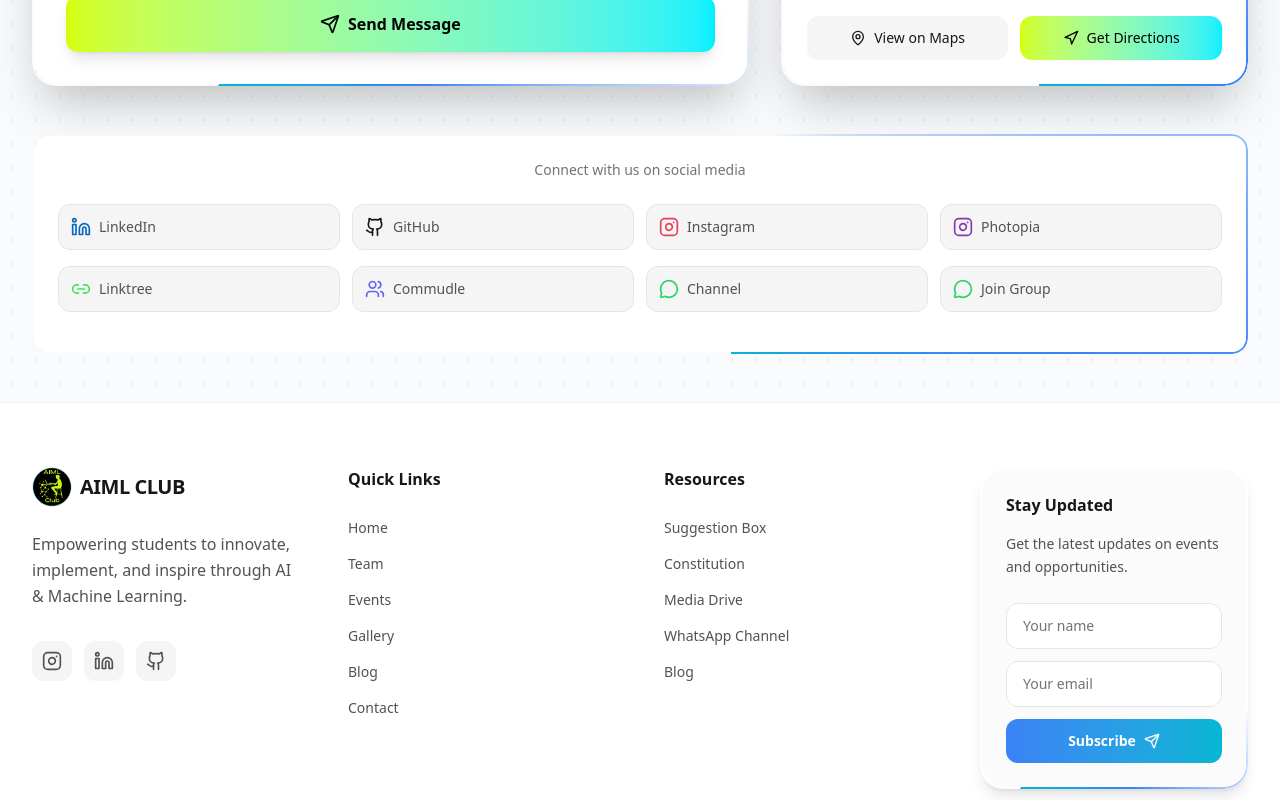
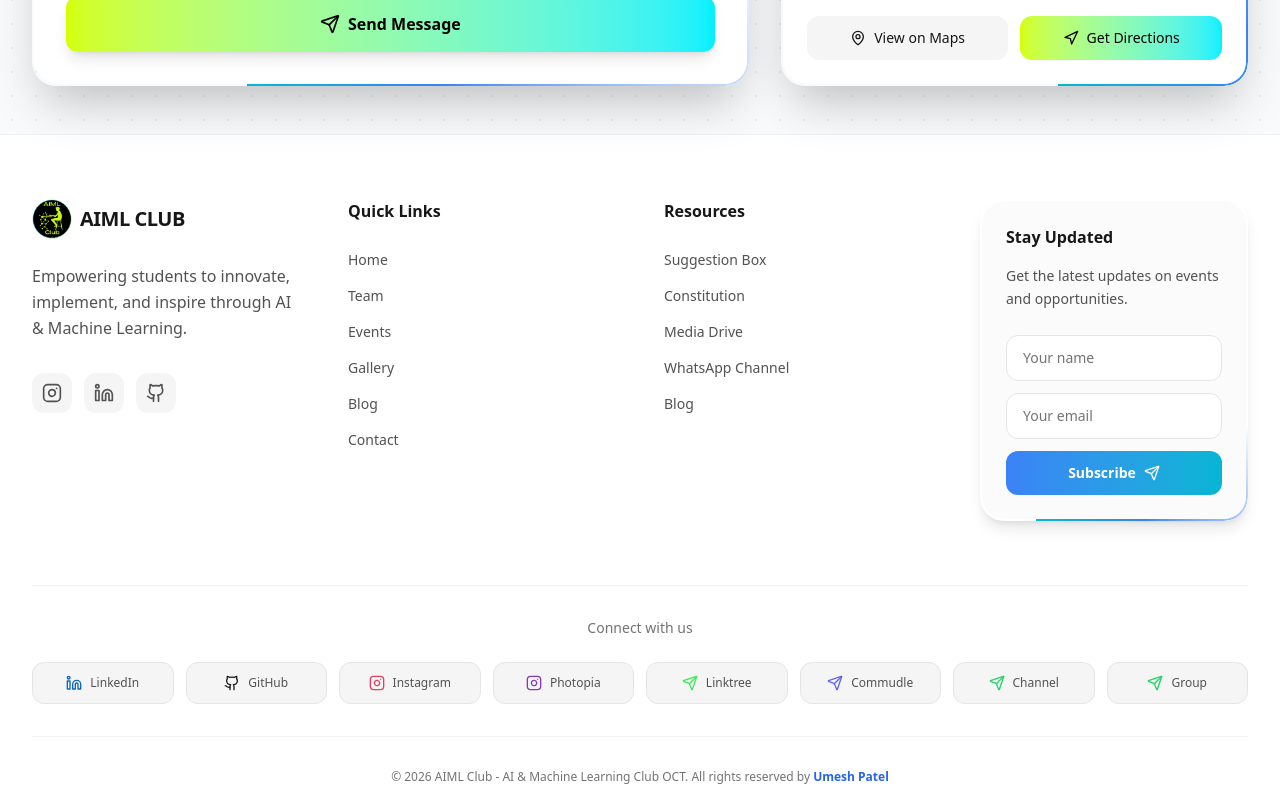
Before and after one commit to UmeshCode1/ai-ml-club, a Next.js app: page /contact in a window 1280 px wide. Shown: the part 1020-1820 px from the top of the page. Built offline with nearby package versions, Linux system fonts and the light colour scheme; no server answers.

Commit message:
fix: Removed social links section from contact page, cleaned up unused imports

```diff
--- a/src/app/contact/page.tsx
+++ b/src/app/contact/page.tsx
@@ -1,7 +1,7 @@
 "use client";
 
 import { motion } from "framer-motion";
-import { Mail, MapPin, Phone, User, Send, Loader2, Navigation, Linkedin, Github, Instagram, MessageCircle, Link2, Users } from "lucide-react";
+import { Mail, MapPin, Phone, User, Send, Loader2, Navigation } from "lucide-react";
 import { GradientBorder } from "@/components/ui/gradient-border";
 import { useState } from "react";
 import { createContact } from "@/lib/database";
@@ -320,62 +320,6 @@
                         </GradientBorder>
                     </motion.div>
                 </div>
-
-                {/* Social Links */}
-                <motion.div
-                    initial={{ opacity: 0, y: 20 }}
-                    animate={{ opacity: 1, y: 0 }}
-                    transition={{ duration: 0.5, delay: 0.5 }}
-                    className="mt-12"
-                >
-                    <GradientBorder
-                        containerClassName="rounded-2xl"
-                        className="p-6 bg-[var(--card-bg)] backdrop-blur-xl"
-                        duration={15}
-                    >
-                        <p className="text-center text-sm text-neutral-500 dark:text-neutral-400 mb-6">Connect with us on social media</p>
-
-                        {/* Professional Platforms */}
-                        <div className="grid grid-cols-2 md:grid-cols-4 gap-3 mb-4">
-                            <a href="https://www.linkedin.com/company/aimlcluboct" target="_blank" rel="noopener noreferrer" className="flex items-center gap-2 p-3 rounded-xl bg-neutral-100 dark:bg-neutral-800/50 hover:bg-[var(--neon-lime)]/10 border border-neutral-200 dark:border-neutral-700 hover:border-[var(--neon-lime)]/50 transition-all group">
-                                <Linkedin className="w-5 h-5 text-[#0A66C2] group-hover:text-[var(--neon-lime-text)]" />
-                                <span className="text-sm text-neutral-600 dark:text-neutral-400 group-hover:text-[var(--neon-lime-text)]">LinkedIn</span>
-                            </a>
-                            <a href="https://github.com/aimlcluboct" target="_blank" rel="noopener noreferrer" className="flex items-center gap-2 p-3 rounded-xl bg-neutral-100 dark:bg-neutral-800/50 hover:bg-[var(--neon-lime)]/10 border border-neutral-200 dark:border-neutral-700 hover:border-[var(--neon-lime)]/50 transition-all group">
-                                <Github className="w-5 h-5 text-neutral-900 dark:text-white group-hover:text-[var(--neon-lime-text)]" />
-                                <span className="text-sm text-neutral-600 dark:text-neutral-400 group-hover:text-[var(--neon-lime-text)]">GitHub</span>
-                            </a>
-                            <a href="https://www.instagram.com/aimlcluboct" target="_blank" rel="noopener noreferrer" className="flex items-center gap-2 p-3 rounded-xl bg-neutral-100 dark:bg-neutral-800/50 hover:bg-[var(--neon-lime)]/10 border border-neutral-200 dark:border-neutral-700 hover:border-[var(--neon-lime)]/50 transition-all group">
-                                <Instagram className="w-5 h-5 text-[#E4405F] group-hover:text-[var(--neon-lime-text)]" />
-                                <span className="text-sm text-neutral-600 dark:text-neutral-400 group-hover:text-[var(--neon-lime-text)]">Instagram</span>
-                            </a>
-                            <a href="https://www.instagram.com/photopia_" target="_blank" rel="noopener noreferrer" className="flex items-center gap-2 p-3 rounded-xl bg-neutral-100 dark:bg-neutral-800/50 hover:bg-[var(--neon-lime)]/10 border border-neutral-200 dark:border-neutral-700 hover:border-[var(--neon-lime)]/50 transition-all group">
-                                <Instagram className="w-5 h-5 text-[#833AB4] group-hover:text-[var(--neon-lime-text)]" />
-                                <span className="text-sm text-neutral-600 dark:text-neutral-400 group-hover:text-[var(--neon-lime-text)]">Photopia</span>
-                            </a>
-                        </div>
-
-                        {/* Community Platforms */}
-                        <div className="grid grid-cols-2 md:grid-cols-4 gap-3 mb-4">
-                            <a href="https://linktr.ee/aimlcluboct" target="_blank" rel="noopener noreferrer" className="flex items-center gap-2 p-3 rounded-xl bg-neutral-100 dark:bg-neutral-800/50 hover:bg-[var(--neon-lime)]/10 border border-neutral-200 dark:border-neutral-700 hover:border-[var(--neon-lime)]/50 transition-all group">
-                                <Link2 className="w-5 h-5 text-[#43E55E] group-hover:text-[var(--neon-lime-text)]" />
-                                <span className="text-sm text-neutral-600 dark:text-neutral-400 group-hover:text-[var(--neon-lime-text)]">Linktree</span>
-                            </a>
-                            <a href="https://www.commudle.com/communities/ai-ml-club" target="_blank" rel="noopener noreferrer" className="flex items-center gap-2 p-3 rounded-xl bg-neutral-100 dark:bg-neutral-800/50 hover:bg-[var(--neon-lime)]/10 border border-neutral-200 dark:border-neutral-700 hover:border-[var(--neon-lime)]/50 transition-all group">
-                                <Users className="w-5 h-5 text-[#6366F1] group-hover:text-[var(--neon-lime-text)]" />
-                                <span className="text-sm text-neutral-600 dark:text-neutral-400 group-hover:text-[var(--neon-lime-text)]">Commudle</span>
-                            </a>
-                            <a href="https://whatsapp.com/channel/0029VbAthv38V0tfulumuV1D" target="_blank" rel="noopener noreferrer" className="flex items-center gap-2 p-3 rounded-xl bg-neutral-100 dark:bg-neutral-800/50 hover:bg-[var(--neon-lime)]/10 border border-neutral-200 dark:border-neutral-700 hover:border-[var(--neon-lime)]/50 transition-all group">
-                                <MessageCircle className="w-5 h-5 text-[#25D366] group-hover:text-[var(--neon-lime-text)]" />
-                                <span className="text-sm text-neutral-600 dark:text-neutral-400 group-hover:text-[var(--neon-lime-text)]">Channel</span>
-                            </a>
-                            <a href="https://chat.whatsapp.com/ITBTDOgerQVLnw9dq7jxN6" target="_blank" rel="noopener noreferrer" className="flex items-center gap-2 p-3 rounded-xl bg-neutral-100 dark:bg-neutral-800/50 hover:bg-[var(--neon-lime)]/10 border border-neutral-200 dark:border-neutral-700 hover:border-[var(--neon-lime)]/50 transition-all group">
-                                <MessageCircle className="w-5 h-5 text-[#25D366] group-hover:text-[var(--neon-lime-text)]" />
-                                <span className="text-sm text-neutral-600 dark:text-neutral-400 group-hover:text-[var(--neon-lime-text)]">Join Group</span>
-                            </a>
-                        </div>
-                    </GradientBorder>
-                </motion.div>
             </div>
         </div>
     );
```
